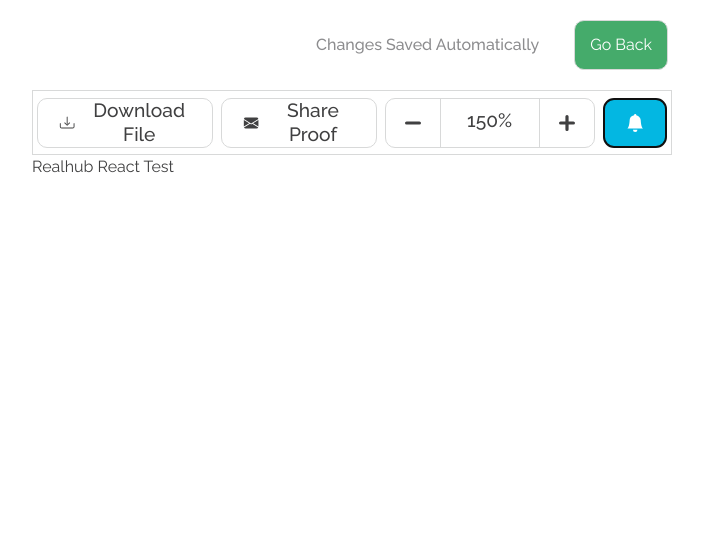
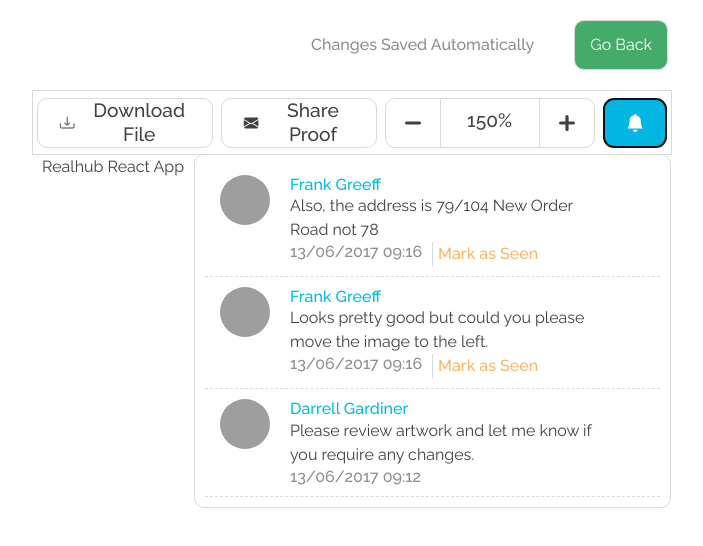
Before and after one commit to fluxpat/Realhub-React-Feature, a React (Create React App) app: page / in a window 1280 px wide. Both pictures are taken after a click on the button 922 px from the left and 122 px from the top of the page. Shown: the top 546 px of the page, without its empty margins (288-991 px from the left). Built offline with nearby package versions, Linux system fonts and the light colour scheme; grey boxes are pictures that could not be loaded.

Commit message:
realised my component structure is not efficient. Setting this point for safe-keeping. Will push the mapping function to the App.js level and send down individual comment properties via 'props'

```diff
--- a/src/App.css
+++ b/src/App.css
@@ -2,8 +2,6 @@
   font-family: 'Raleway';
   color: #404041;
 }
-
-/* yellow = rgb(250,180,100) */
 
 .App {
     margin: auto;
@@ -97,3 +95,10 @@ svg {
 .dropdown-toggle::after {
   content: none;
 }
+
+.notifications {
+  border: 1px solid #d8d9d9;
+  border-radius: 10px;
+  position: absolute;
+  top: 154px;
+}
--- a/src/App.js
+++ b/src/App.js
@@ -1,9 +1,11 @@
-import React from "react";
+import React, { useState } from "react";
 import "./App.css";
 import Notifications from "./Notifications"
 
 
 function App() {
+
+  const [bellClick, setBellClick] = useState(false)
 
   return (
     <div className="App">
@@ -18,9 +20,9 @@ function App() {
       <div className="toolbar">
         <button className="button">
           <svg className="bi bi-download" width="1.4em" height="1.4em" viewBox="0 0 20 20" fill="currentColor">
-            <path fill-rule="evenodd" d="M2.5 10a.5.5 0 01.5.5V14a1 1 0 001 1h12a1 1 0 001-1v-3.5a.5.5 0 011 0V14a2 2 0 01-2 2H4a2 2 0 01-2-2v-3.5a.5.5 0 01.5-.5z" clip-rule="evenodd"></path>
-            <path fill-rule="evenodd" d="M7 9.5a.5.5 0 01.707 0L10 11.793 12.293 9.5a.5.5 0 01.707.707l-2.646 2.647a.5.5 0 01-.708 0L7 10.207A.5.5 0 017 9.5z" clip-rule="evenodd"></path>
-            <path fill-rule="evenodd" d="M10 3a.5.5 0 01.5.5v8a.5.5 0 01-1 0v-8A.5.5 0 0110 3z" clip-rule="evenodd"></path>
+            <path fillRule="evenodd" d="M2.5 10a.5.5 0 01.5.5V14a1 1 0 001 1h12a1 1 0 001-1v-3.5a.5.5 0 011 0V14a2 2 0 01-2 2H4a2 2 0 01-2-2v-3.5a.5.5 0 01.5-.5z" clipRule="evenodd"></path>
+            <path fillRule="evenodd" d="M7 9.5a.5.5 0 01.707 0L10 11.793 12.293 9.5a.5.5 0 01.707.707l-2.646 2.647a.5.5 0 01-.708 0L7 10.207A.5.5 0 017 9.5z" clipRule="evenodd"></path>
+            <path fillRule="evenodd" d="M10 3a.5.5 0 01.5.5v8a.5.5 0 01-1 0v-8A.5.5 0 0110 3z" clipRule="evenodd"></path>
           </svg>
           <h2>
             Download File
@@ -36,8 +38,8 @@ function App() {
         </button>
         <div className="zoom-buttons">
           <button>
-            <svg className="bi bi-dash" width="2em" height="2em" viewBox="0 0 20 20" fill="currentColor" stroke="currentColor" stroke-width="1">
-              <path fill-rule="evenodd" d="M5.5 10a.5.5 0 01.5-.5h8a.5.5 0 010 1H6a.5.5 0 01-.5-.5z" clip-rule="evenodd"></path>
+            <svg className="bi bi-dash" width="2em" height="2em" viewBox="0 0 20 20" fill="currentColor" stroke="currentColor" strokeWidth="1">
+              <path fillRule="evenodd" d="M5.5 10a.5.5 0 01.5-.5h8a.5.5 0 010 1H6a.5.5 0 01-.5-.5z" clipRule="evenodd"></path>
             </svg>
           </button>
           <div className="zoom-status">
@@ -46,31 +48,27 @@ function App() {
           </h2>
           </div>
           <button>
-            <svg className="bi bi-plus" width="2em" height="2em" viewBox="0 0 20 20" fill="currentColor" stroke="currentColor" stroke-width="1">
-              <path fill-rule="evenodd" d="M10 5.5a.5.5 0 01.5.5v4a.5.5 0 01-.5.5H6a.5.5 0 010-1h3.5V6a.5.5 0 01.5-.5z" clip-rule="evenodd"></path>
-              <path fill-rule="evenodd" d="M9.5 10a.5.5 0 01.5-.5h4a.5.5 0 010 1h-3.5V14a.5.5 0 01-1 0v-4z" clip-rule="evenodd"></path>
+            <svg className="bi bi-plus" width="2em" height="2em" viewBox="0 0 20 20" fill="currentColor" stroke="currentColor" strokeWidth="1">
+              <path fillRule="evenodd" d="M10 5.5a.5.5 0 01.5.5v4a.5.5 0 01-.5.5H6a.5.5 0 010-1h3.5V6a.5.5 0 01.5-.5z" clipRule="evenodd"></path>
+              <path fillRule="evenodd" d="M9.5 10a.5.5 0 01.5-.5h4a.5.5 0 010 1h-3.5V14a.5.5 0 01-1 0v-4z" clipRule="evenodd"></path>
             </svg>
           </button>
         </div>
-        {/* The comments "drop-down" bubble */}
-        <button type="button" className="button bell dropdown-toggle" data-toggle="dropdown">
-          <svg class="bi bi-bell-fill" width="1.4em" height="1.4em" viewBox="0 0 20 20" fill="white">
+        {/* The notifications "drop-down" bubble */}
+        <button className="button bell" onClick={() => setBellClick(!bellClick)}>
+          <svg className="bi bi-bell-fill" width="1.4em" height="1.4em" viewBox="0 0 20 20" fill="white">
             <path d="M10 18a2 2 0 002-2H8a2 2 0 002 2zm.995-14.901a1 1 0 10-1.99 0A5.002 5.002 0 005 8c0 1.098-.5 6-2 7h14c-1.5-1-2-5.902-2-7 0-2.42-1.72-4.44-4.005-4.901z"></path>
           </svg>
-          <div class="dropdown-menu dropdown-menu-right">
-            <a class="dropdown-item" href="#">Action</a>
-            <a class="dropdown-item" href="#">Another action</a>
-            <a class="dropdown-item" href="#">Something else here</a>
-            <div class="dropdown-divider"></div>
-            <Notifications />
-          </div>
         </button>
+        <div className="notifications">
+          {bellClick && <Notifications />}
+        </div>
       </div>
 
-      {/* Where I presume the body-content of the app would be */}
+      {/* Where the body-content of the app would be */}
       <div className="content">
         <p>
-          Realhub React Test
+          Realhub React App
           </p>
       </div>
 
--- a/src/Notifications.css
+++ b/src/Notifications.css
@@ -1,32 +1,68 @@
 .comments-block {
-    width: 450px;
+    width: 475px;
     padding: 10px;
     display: flex;
     flex-direction: column;
+    overflow: auto;
+}
 
+p {
+    margin: 0 5px;
+    padding: 0 5px;
 }
 
 h3 {
     margin: 0 5px;
+    padding: 0 5px;
     font-size: 1em;
     font-weight: 500;
     color: #02b7e2;
   }
 
+h4 {
+    margin: 0 5px;
+    padding: 0 5px;
+    font-size: 1em;
+    font-weight: 500;
+    color: #8c8c8e;
+}
+
+a {
+    text-decoration: none;
+    padding: 0 5px;
+    font-size: 1em;
+    font-weight: 500;
+    color: rgb(250,180,100);
+}
+
 .comment {
-    border-bottom: 1px dotted #d8d9d9;
+    border-bottom: 1px dashed #d8d9d9;
     display: flex;
+    padding: 10px;
 }
 
 .user-pic {
+    margin: 0 5px;
     width: 50px;
     height: 50px;
     border-radius: 25px;
 }
 
 .comment-content {
+    display: flex;
+    flex-direction: column;
+    margin: 0 5px;
 }
 
 .comment-body {
-    word-wrap: normal;
+    width: 320px;
 }
+
+.comment-info {
+    display: flex;
+    flex-direction: row;
+}
+
+.comment-seen {
+    border-left: 1px solid #d8d9d9;
+}
--- a/src/Notifications.js
+++ b/src/Notifications.js
@@ -1,29 +1,40 @@
-import React from "react";
+import React, { useState } from "react";
 import data from "./comment_data.json"
 import "./Notifications.css"
 
-// Initialisation and population of "comments" array to present JSON data in REVERSE order (newest comments to oldest)
-let comments = [];
-for (let i = data.length - 1; i >= 0; i--) {
-    comments.push(
-        <div className="comment">
-            <img className="user-pic" src={data[i].user.image.original_url} alt="" />
-            <div className="comment-content">
-                <h3 className="comment-user">
-                    {data[i].user.first_name} {data[i].user.last_name}
-                </h3>
-                <p className="comment-body">
-                    {data[i].body}
-                </p>
-            </div>
-        </div>
-    )
-}
+function Notifications() {
 
-function Notifications() {
+    const [acknowledged, setAcknowledged] = useState(data)
+
+    const clickHandler = (id) => {
+        (data.find(comment => comment.id === id)).acknowledged = true;
+        console.log(data.find(comment => comment.id === id))
+    }
+
     return (
         <div className="comments-block">
-            {comments}
+            {/* {comments} */}
+            {data.map((data) =>
+                /* Could have instead separated 'map()' function from the 'comment' component for simplicity, but didn't here as the feature is not very complex/nested */
+                <div className="comment" key={data.id}>
+                    <img className="user-pic" src={data.user.image.original_url} alt="" />
+                    <div className="comment-content">
+                        <h3 className="comment-user">
+                            {data.user.first_name} {data.user.last_name}
+                        </h3>
+                        <p className="comment-body">
+                            {data.body}
+                        </p>
+                        <div className="comment-info">
+                            <h4>
+                                {data.dates.created.date_time}
+                            </h4>
+                            {(acknowledged.find(comment => comment.id === data.id)).acknowledged ? <a></a>
+                             : <a href="#" className="comment-seen" onClick={() => setAcknowledged({...acknowledged, })}>Mark as Seen</a>}
+                        </div>
+                    </div>
+                </div>
+            )}
         </div>
     )
 }
```
